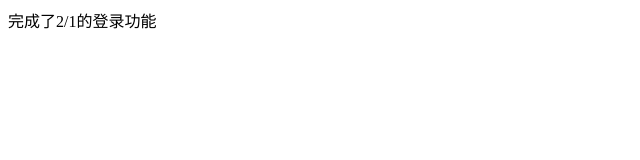
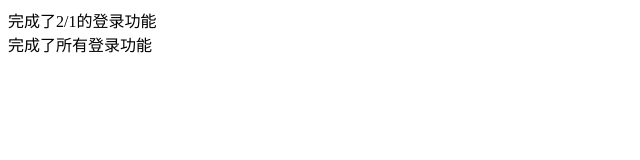
Before and after one commit to nanaihaonv2018/-sz12, a plain HTML site: page log.html in a window 1280 px wide. Shown: the whole page, without its empty margins (0-640 px from the left). Drawn offline with Linux system fonts and the light colour scheme.

```diff
--- a/log.html
+++ b/log.html
@@ -5,5 +5,6 @@
     </head>
     <body>
     <div>完成了2/1的登录功能</div>
+    <div>完成了所有登录功能</div>
     </body>
 </html>
```
